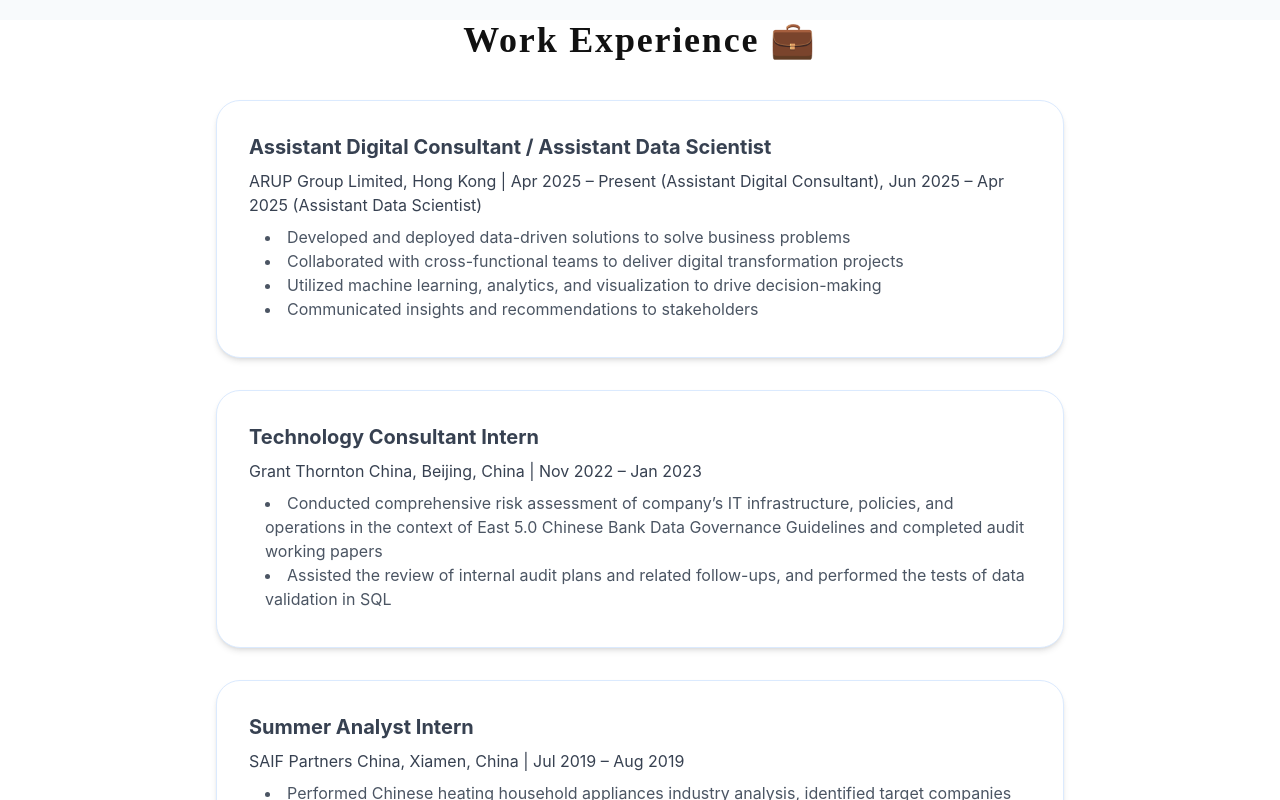
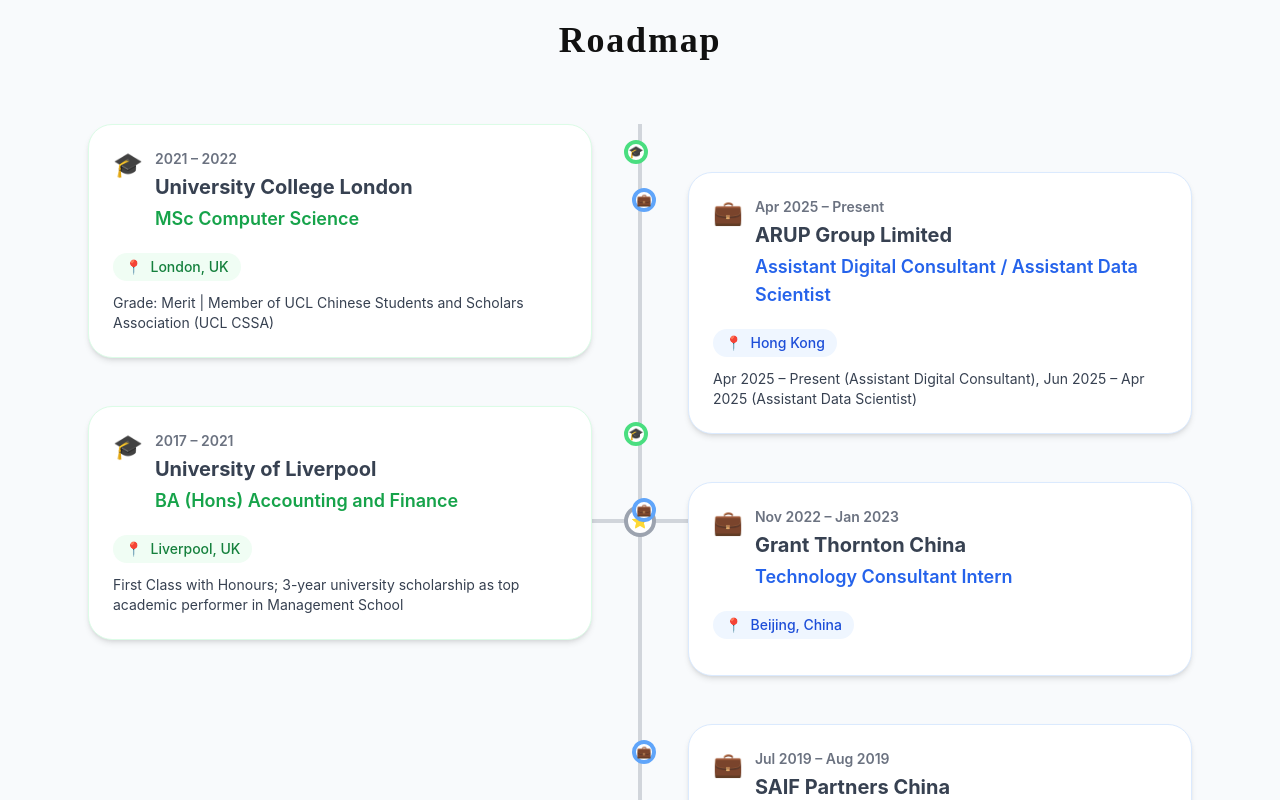
Before and after one commit to KT0846/kt0846.github.io, a React (Create React App) app: page / in a window 1280 px wide. Shown: the part 780-1580 px from the top of the page. Built offline with nearby package versions, Linux system fonts and the light colour scheme.

Commit message:
Update roadmap

```diff
--- a/src/App.tsx
+++ b/src/App.tsx
@@ -1,8 +1,7 @@
 import React from 'react';
 import Navbar from './components/Navbar';
 import AboutSection from './components/AboutSection';
-import ExperienceSection from './components/ExperienceSection';
-import EducationSection from './components/EducationSection';
+import TimelineSection from './components/TimelineSection';
 import SkillsSection from './components/SkillsSection';
 import ProjectsSection from './components/ProjectsSection';
 import ContactSection from './components/ContactSection';
@@ -13,8 +12,7 @@
     <>
       <Navbar />
       <AboutSection />
-      <ExperienceSection />
-      <EducationSection />
+      <TimelineSection />
       <SkillsSection />
       <ProjectsSection />
       <ContactSection />
--- a/src/components/Navbar.tsx
+++ b/src/components/Navbar.tsx
@@ -12,8 +12,7 @@
           {/* Desktop Navigation */}
           <div className="hidden md:flex space-x-10">
             <a href="#about" className="hover:text-gray-700 transition text-base font-medium" style={{ fontFamily: "'Playfair Display', serif", fontWeight: 'bold', letterSpacing: '0.05em', color: '#111' }}>About</a>
-            <a href="#experience" className="hover:text-gray-700 transition text-base font-medium" style={{ fontFamily: "'Playfair Display', serif", fontWeight: 'bold', letterSpacing: '0.05em', color: '#111' }}>Work Experience</a>
-            <a href="#education" className="hover:text-gray-700 transition text-base font-medium" style={{ fontFamily: "'Playfair Display', serif", fontWeight: 'bold', letterSpacing: '0.05em', color: '#111' }}>Education</a>
+            <a href="#timeline" className="hover:text-gray-700 transition text-base font-medium" style={{ fontFamily: "'Playfair Display', serif", fontWeight: 'bold', letterSpacing: '0.05em', color: '#111' }}>Roadmap</a>
             <a href="#skills" className="hover:text-gray-700 transition text-base font-medium" style={{ fontFamily: "'Playfair Display', serif", fontWeight: 'bold', letterSpacing: '0.05em', color: '#111' }}>Skills</a>
             <a href="#projects" className="hover:text-gray-700 transition text-base font-medium" style={{ fontFamily: "'Playfair Display', serif", fontWeight: 'bold', letterSpacing: '0.05em', color: '#111' }}>Projects</a>
             <a href="#contact" className="hover:text-gray-700 transition text-base font-medium" style={{ fontFamily: "'Playfair Display', serif", fontWeight: 'bold', letterSpacing: '0.05em', color: '#111' }}>Contact</a>
@@ -37,8 +36,7 @@
           <div className="md:hidden pb-4">
             <div className="flex flex-col space-y-4">
               <a href="#about" className="hover:text-gray-700 transition text-base font-medium" onClick={() => setIsMenuOpen(false)} style={{ fontFamily: "'Playfair Display', serif", fontWeight: 'bold', letterSpacing: '0.05em', color: '#111' }}>About</a>
-              <a href="#experience" className="hover:text-gray-700 transition text-base font-medium" onClick={() => setIsMenuOpen(false)} style={{ fontFamily: "'Playfair Display', serif", fontWeight: 'bold', letterSpacing: '0.05em', color: '#111' }}>Work Experience</a>
-              <a href="#education" className="hover:text-gray-700 transition text-base font-medium" onClick={() => setIsMenuOpen(false)} style={{ fontFamily: "'Playfair Display', serif", fontWeight: 'bold', letterSpacing: '0.05em', color: '#111' }}>Education</a>
+              <a href="#timeline" className="hover:text-gray-700 transition text-base font-medium" onClick={() => setIsMenuOpen(false)} style={{ fontFamily: "'Playfair Display', serif", fontWeight: 'bold', letterSpacing: '0.05em', color: '#111' }}>Roadmap</a>
               <a href="#skills" className="hover:text-gray-700 transition text-base font-medium" onClick={() => setIsMenuOpen(false)} style={{ fontFamily: "'Playfair Display', serif", fontWeight: 'bold', letterSpacing: '0.05em', color: '#111' }}>Skills</a>
               <a href="#projects" className="hover:text-gray-700 transition text-base font-medium" onClick={() => setIsMenuOpen(false)} style={{ fontFamily: "'Playfair Display', serif", fontWeight: 'bold', letterSpacing: '0.05em', color: '#111' }}>Projects</a>
               <a href="#contact" className="hover:text-gray-700 transition text-base font-medium" onClick={() => setIsMenuOpen(false)} style={{ fontFamily: "'Playfair Display', serif", fontWeight: 'bold', letterSpacing: '0.05em', color: '#111' }}>Contact</a>
--- /dev/null
+++ b/src/components/TimelineSection.tsx
@@ -0,0 +1,137 @@
+import React from 'react';
+
+const TimelineSection: React.FC = () => {
+  const educationData = [
+    {
+      period: '2021 – 2022',
+      title: 'University College London',
+      degree: 'MSc Computer Science',
+      location: 'London, UK',
+      subtitle: 'Grade: Merit | Member of UCL Chinese Students and Scholars Association (UCL CSSA)',
+      icon: '🎓'
+    },
+    {
+      period: '2017 – 2021',
+      title: 'University of Liverpool',
+      degree: 'BA (Hons) Accounting and Finance',
+      location: 'Liverpool, UK',
+      subtitle: 'First Class with Honours; 3-year university scholarship as top academic performer in Management School',
+      icon: '🎓'
+    }
+  ];
+
+  const workData = [
+    {
+      period: 'Apr 2025 – Present',
+      title: 'ARUP Group Limited',
+      position: 'Assistant Digital Consultant / Assistant Data Scientist',
+      location: 'Hong Kong',
+      subtitle: 'Apr 2025 – Present (Assistant Digital Consultant), Jun 2025 – Apr 2025 (Assistant Data Scientist)',
+      icon: '💼'
+    },
+    {
+      period: 'Nov 2022 – Jan 2023',
+      title: 'Grant Thornton China',
+      position: 'Technology Consultant Intern',
+      location: 'Beijing, China',
+      subtitle: '',
+      icon: '💼'
+    },
+    {
+      period: 'Jul 2019 – Aug 2019',
+      title: 'SAIF Partners China',
+      position: 'Summer Analyst Intern',
+      location: 'Xiamen, China',
+      subtitle: '',
+      icon: '💼'
+    }
+  ];
+
+  return (
+    <section id="timeline" className="section flex flex-col justify-center items-center min-h-screen bg-[#f8fafc]">
+      <div className="max-w-6xl mx-auto px-6">
+        <h2 className="text-4xl font-extrabold tracking-tight mb-16 text-center" style={{ fontFamily: "'Playfair Display', serif", letterSpacing: '0.05em', color: '#111' }}>Roadmap</h2>
+
+        <div className="relative">
+          {/* Curved Timeline Line */}
+          <div className="absolute left-1/2 top-0 bottom-0 w-1 bg-gray-300 transform -translate-x-1/2"></div>
+          <div className="absolute left-1/2 top-1/2 w-32 h-1 bg-gray-300 transform -translate-x-1/2 -translate-y-1/2"></div>
+          <div className="absolute left-1/2 top-1/2 w-1 h-32 bg-gray-300 transform -translate-x-1/2 -translate-y-1/2"></div>
+
+          {/* Center Circle */}
+          <div className="absolute left-1/2 top-1/2 w-8 h-8 bg-white border-4 border-gray-400 rounded-full transform -translate-x-1/2 -translate-y-1/2 flex items-center justify-center">
+            <span className="text-sm font-bold">⭐</span>
+          </div>
+
+          {/* Education Section - Left Side */}
+          <div className="grid grid-cols-1 lg:grid-cols-2 gap-8">
+            <div className="space-y-12">
+              {educationData.map((item, index) => (
+                <div key={index} className="relative">
+                  {/* Timeline circle for education */}
+                  <div className="absolute -right-6 top-4 w-6 h-6 bg-white border-4 border-green-400 rounded-full flex items-center justify-center text-xs font-bold">
+                    {item.icon}
+                  </div>
+
+                  {/* Education card */}
+                  <div className="bg-white rounded-3xl shadow-md p-6 border border-green-100 mr-8">
+                    <div className="flex items-start gap-3 mb-3">
+                      <span className="text-2xl">{item.icon}</span>
+                      <div className="flex-1">
+                        <span className="text-sm text-gray-500 font-semibold block mb-1">{item.period}</span>
+                        <h3 className="text-xl font-bold mb-1 text-gray-700">{item.title}</h3>
+                        <h4 className="text-lg font-semibold mb-2 text-green-600">{item.degree}</h4>
+                      </div>
+                    </div>
+
+                    {/* Location Badge */}
+                    <div className="inline-flex items-center gap-2 bg-green-50 text-green-700 px-3 py-1 rounded-full text-sm font-medium mb-3">
+                      <span>📍</span>
+                      <span>{item.location}</span>
+                    </div>
+
+                    <p className="text-gray-700 text-sm">{item.subtitle}</p>
+                  </div>
+                </div>
+              ))}
+            </div>
+
+            {/* Work Experience Section - Right Side */}
+            <div className="space-y-12 lg:mt-12">
+              {workData.map((item, index) => (
+                <div key={index} className="relative">
+                  {/* Timeline circle for work */}
+                  <div className="absolute -left-6 top-4 w-6 h-6 bg-white border-4 border-blue-400 rounded-full flex items-center justify-center text-xs font-bold">
+                    {item.icon}
+                  </div>
+
+                  {/* Work card */}
+                  <div className="bg-white rounded-3xl shadow-md p-6 border border-blue-100 ml-8">
+                    <div className="flex items-start gap-3 mb-3">
+                      <span className="text-2xl">{item.icon}</span>
+                      <div className="flex-1">
+                        <span className="text-sm text-gray-500 font-semibold block mb-1">{item.period}</span>
+                        <h3 className="text-xl font-bold mb-1 text-gray-700">{item.title}</h3>
+                        <h4 className="text-lg font-semibold mb-2 text-blue-600">{item.position}</h4>
+                      </div>
+                    </div>
+
+                    {/* Location Badge */}
+                    <div className="inline-flex items-center gap-2 bg-blue-50 text-blue-700 px-3 py-1 rounded-full text-sm font-medium mb-3">
+                      <span>📍</span>
+                      <span>{item.location}</span>
+                    </div>
+
+                    {item.subtitle && <p className="text-gray-700 text-sm">{item.subtitle}</p>}
+                  </div>
+                </div>
+              ))}
+            </div>
+          </div>
+        </div>
+      </div>
+    </section>
+  );
+};
+
+export default TimelineSection;
```
